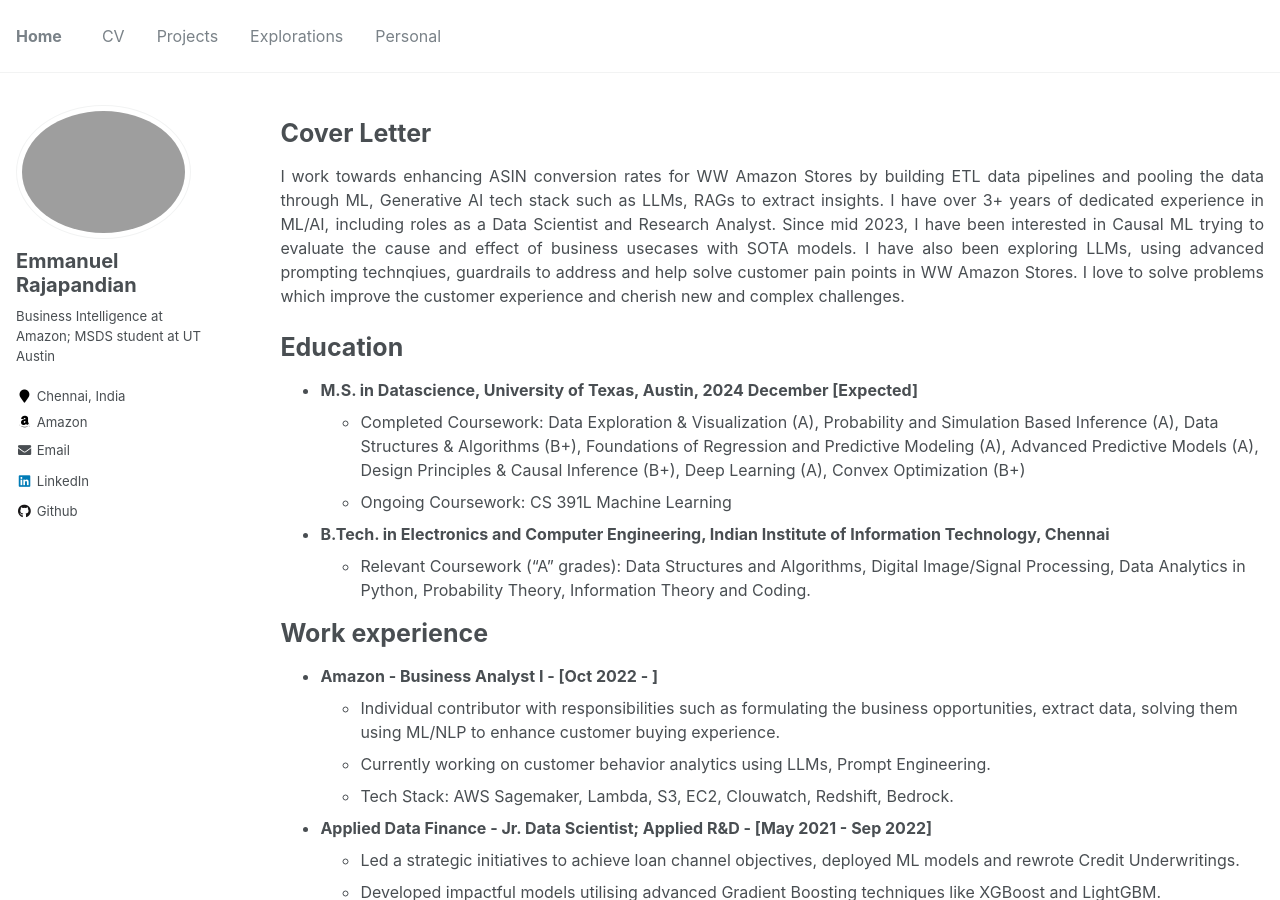
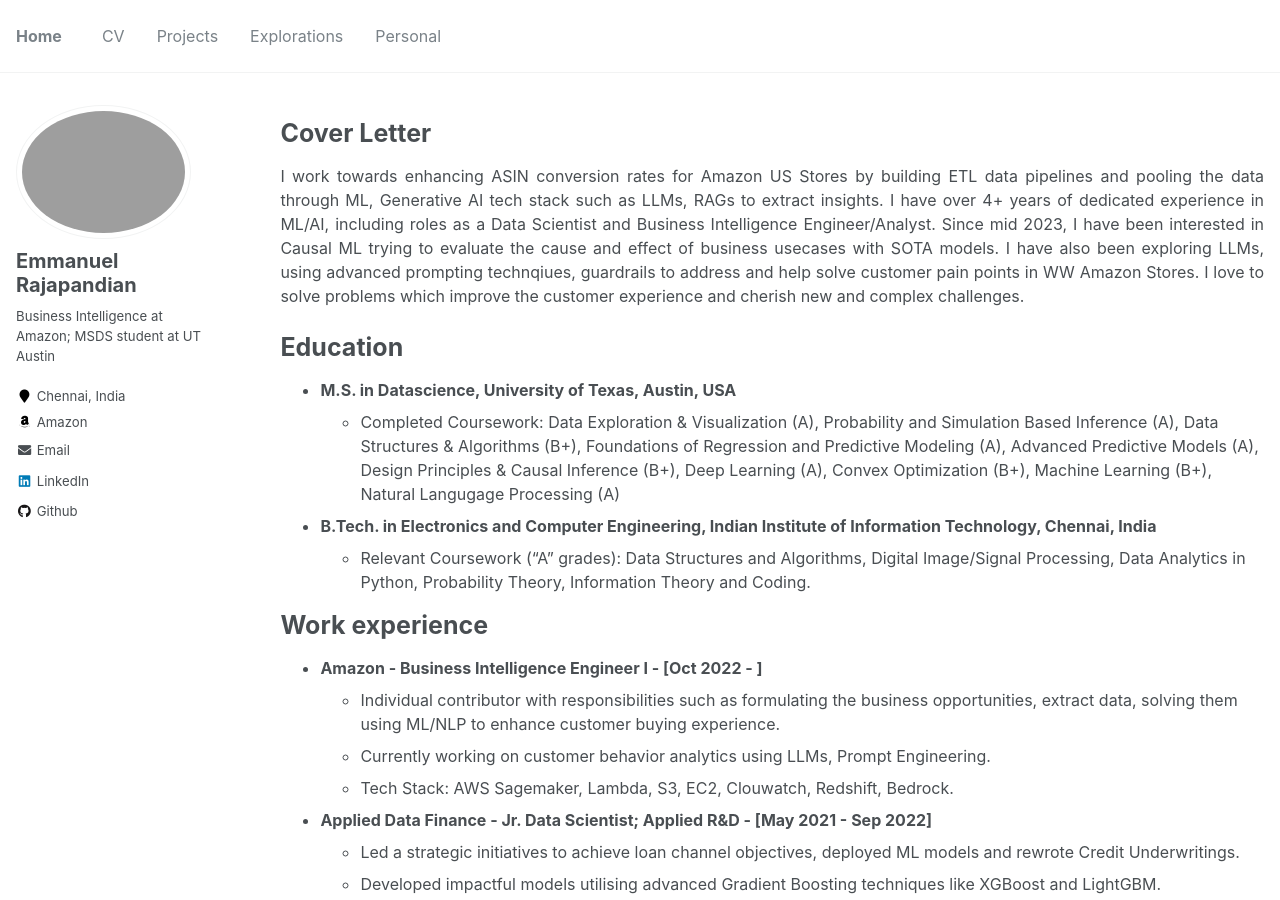
Before and after one commit to emmanuelrajapandian/emmanuelrajapandian.github.io, a Jekyll site: the page built from _pages/cv.md, in a window 1280 px wide and 900 px high. Built offline with Jekyll 4.4.1, drawn with Linux system fonts in a browser that asks for light colours.

Commit message:
Update cv.md

```diff
--- a/_pages/cv.md
+++ b/_pages/cv.md
@@ -12,22 +12,21 @@ redirect_from:
 Cover Letter
 ======
 <p align="justify">
-I work towards enhancing ASIN conversion rates for WW Amazon Stores by building ETL data pipelines and pooling the data through ML, Generative AI tech stack such as LLMs, RAGs to extract insights. I have over 3+ years of dedicated experience in ML/AI, including roles as a Data Scientist and Research Analyst. Since mid 2023, I have been interested in Causal ML trying to evaluate the cause and effect of business usecases with SOTA models. I have also been exploring LLMs, using advanced prompting technqiues, guardrails to address and help solve customer pain points in WW Amazon Stores. I love to solve problems which improve the customer experience and cherish new and complex challenges. </p>
+I work towards enhancing ASIN conversion rates for Amazon US Stores by building ETL data pipelines and pooling the data through ML, Generative AI tech stack such as LLMs, RAGs to extract insights. I have over 4+ years of dedicated experience in ML/AI, including roles as a Data Scientist and Business Intelligence Engineer/Analyst. Since mid 2023, I have been interested in Causal ML trying to evaluate the cause and effect of business usecases with SOTA models. I have also been exploring LLMs, using advanced prompting technqiues, guardrails to address and help solve customer pain points in WW Amazon Stores. I love to solve problems which improve the customer experience and cherish new and complex challenges. </p>
 
 <br />
 
 Education
 ======
-* **M.S. in Datascience, University of Texas, Austin, 2024 December [Expected]**
-  *  Completed Coursework: Data Exploration & Visualization (A), Probability and Simulation Based Inference (A), Data Structures & Algorithms (B+), Foundations of Regression and Predictive Modeling (A), Advanced Predictive Models (A), Design Principles & Causal Inference (B+), Deep Learning (A), Convex Optimization (B+)
-  *  Ongoing Coursework: CS 391L Machine Learning
-* **B.Tech. in Electronics and Computer Engineering, Indian Institute of Information Technology, Chennai**
+* **M.S. in Datascience, University of Texas, Austin, USA**
+  *  Completed Coursework: Data Exploration & Visualization (A), Probability and Simulation Based Inference (A), Data Structures & Algorithms (B+), Foundations of Regression and Predictive Modeling (A), Advanced Predictive Models (A), Design Principles & Causal Inference (B+), Deep Learning (A), Convex Optimization (B+), Machine Learning (B+), Natural Langugage Processing (A)
+* **B.Tech. in Electronics and Computer Engineering, Indian Institute of Information Technology, Chennai, India**
   * Relevant Coursework ("A" grades): Data Structures and Algorithms, Digital Image/Signal Processing, Data Analytics in Python, Probability Theory, Information Theory and Coding.
 
 
 Work experience
 ======
-* **Amazon - Business Analyst I - [Oct 2022 - ]**
+* **Amazon - Business Intelligence Engineer I - [Oct 2022 - ]**
   * Individual contributor with responsibilities such as formulating the business opportunities, extract data, solving them using ML/NLP to enhance customer buying experience.
   * Currently working on customer behavior analytics using LLMs, Prompt Engineering.
   * Tech Stack: AWS Sagemaker, Lambda, S3, EC2, Clouwatch, Redshift, Bedrock.
```
